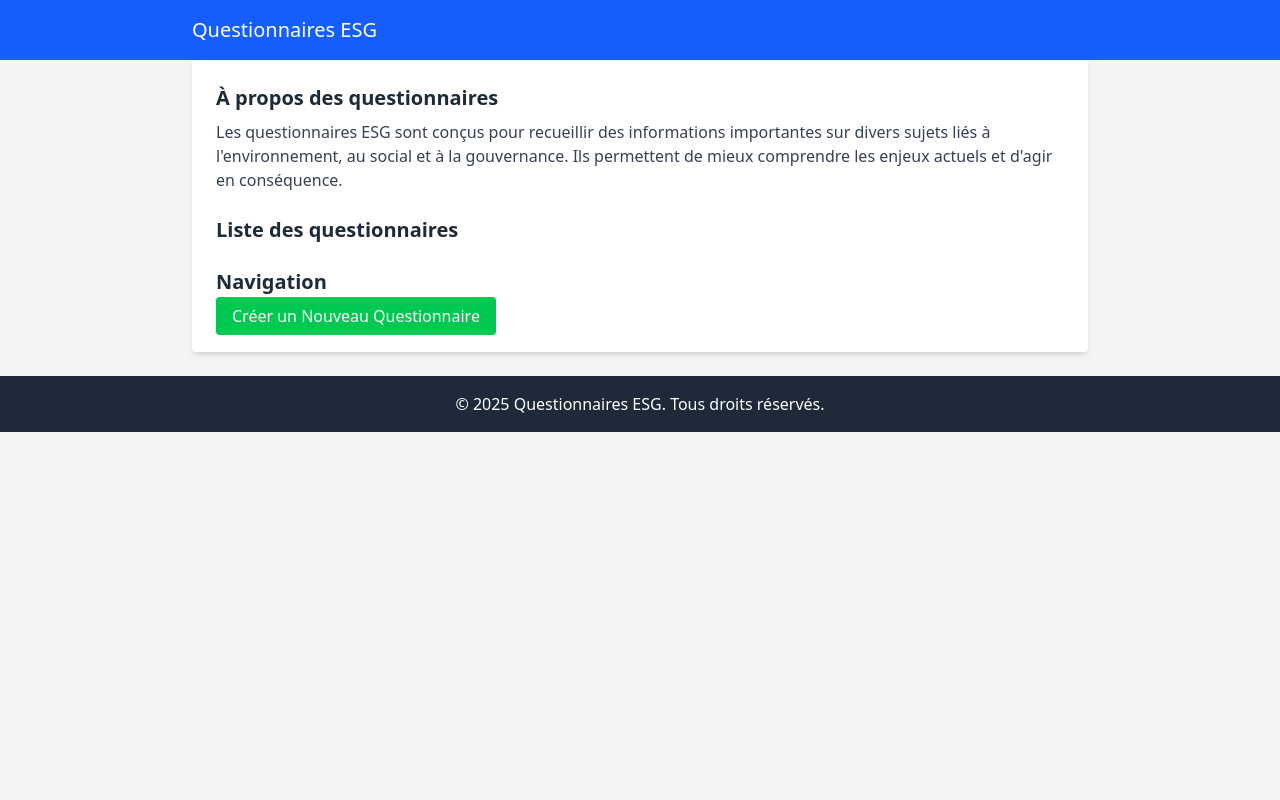
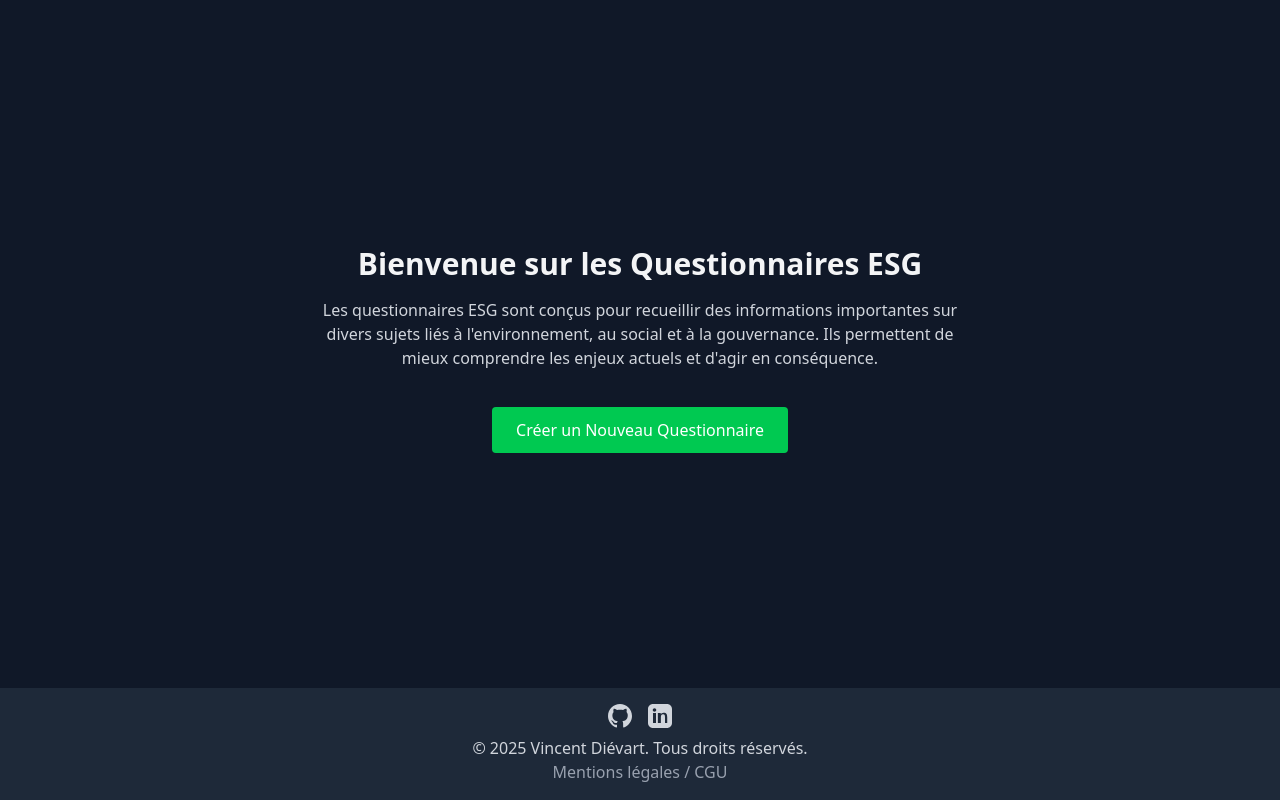
Before and after one commit to Idumii/QuestionnaireESGWeb, a PHP site: page / in a window 1280 px wide. Run offline with PHP 8.4, Linux system fonts and the light colour scheme; data that the repository does not hold is empty; style sheets or scripts are compiled from the project's sources.

Commit message:
refactor: Update index page layout and add mentions légales page for compliance

```diff
--- a/index.php
+++ b/index.php
@@ -8,54 +8,40 @@
     <link rel="stylesheet" href="src/output.css">
 </head>
 
-<body class="bg-gray-100 text-gray-800">
-    <header class="navbar bg-blue-600 text-white p-4">
-        <div class="flex justify-between items-center max-w-4xl mx-auto">
-            <a class="btn btn-ghost normal-case text-xl">Questionnaires ESG</a>
-        </div>
-    </header>
-    <main class="p-6 max-w-4xl mx-auto bg-white shadow-md rounded">
+<body class="bg-gray-900 text-gray-100 flex flex-col min-h-screen">
+    <main class="flex-grow flex flex-col justify-center items-center text-center p-6">
         <section class="mb-6">
-            <h2 class="text-xl font-semibold mb-2">À propos des questionnaires</h2>
-            <p class="text-gray-700">
-                Les questionnaires ESG sont conçus pour recueillir des informations importantes
-                sur divers sujets liés à l'environnement, au social et à la gouvernance.
-                Ils permettent de mieux comprendre les enjeux actuels et d'agir en conséquence.
+            <h1 class="text-3xl font-bold mb-4">Bienvenue sur les Questionnaires ESG</h1>
+            <p class="text-gray-300 max-w-2xl">
+                Les questionnaires ESG sont conçus pour recueillir des informations importantes sur divers sujets liés
+                à l'environnement, au social et à la gouvernance. Ils permettent de mieux comprendre les enjeux actuels
+                et d'agir en conséquence.
             </p>
         </section>
-        <section class="mb-6">
-            <h2 class="text-xl font-semibold mb-2">Liste des questionnaires</h2>
-            <ul class="space-y-4">
-                <?php
-                // Inclure la connexion à la base de données
-                require_once 'db_connection.php';
-
-                try {
-                    // Récupérer les questionnaires depuis la base de données
-                    $stmt = $pdo->query("SELECT id, nom, description FROM Questionnaires");
-                    while ($row = $stmt->fetch()) {
-                        echo '<li class="p-4 bg-gray-50 shadow rounded">';
-                        echo '<strong class="text-lg">' . htmlspecialchars($row['nom']) . '</strong><br>';
-                        echo '<p class="text-gray-600">' . htmlspecialchars($row['description']) . '</p>';
-                        echo '<a href="questionnaire.php?id=' . $row['id'] . '" class="text-blue-500 hover:underline">Répondre</a>';
-                        echo '</li>';
-                    }
-                } catch (PDOException $e) {
-                    echo '<p class="text-red-500 border border-red-500 bg-red-100 p-2 rounded">Erreur lors de la récupération des questionnaires : ' . $e->getMessage() . '</p>';
-                }
-                ?>
-            </ul>
-        </section>
         <section class="mt-6">
-            <h2 class="text-xl font-semibold mb-2">Navigation</h2>
             <a href="creationQuestionnaire.php"
-                class="bg-green-500 text-white px-4 py-2 rounded hover:bg-green-600 transition duration-300">
+                class="bg-green-500 text-white px-6 py-3 rounded hover:bg-green-600 transition duration-300">
                 Créer un Nouveau Questionnaire
             </a>
         </section>
     </main>
-    <footer class="bg-gray-800 text-white text-center p-4 mt-6">
-        <p>&copy; 2025 Questionnaires ESG. Tous droits réservés.</p>
+    <footer class="bg-gray-800 text-gray-300 text-center p-4">
+        <div class="flex justify-center space-x-4 mb-2">
+            <a href="https://github.com" target="_blank" class="hover:text-white">
+                <svg xmlns="http://www.w3.org/2000/svg" class="h-6 w-6" fill="currentColor" viewBox="0 0 24 24">
+                    <path
+                        d="M12 0C5.37 0 0 5.37 0 12c0 5.3 3.438 9.8 8.207 11.387.6.113.793-.263.793-.587v-2.17c-3.338.725-4.037-1.613-4.037-1.613-.547-1.387-1.338-1.755-1.338-1.755-1.087-.75.087-.725.087-.725 1.2.087 1.837 1.237 1.837 1.237 1.075 1.837 2.812 1.3 3.5.987.113-.775.425-1.3.775-1.6-2.662-.3-5.462-1.337-5.462-5.962 0-1.312.462-2.387 1.237-3.237-.125-.3-.537-1.512.113-3.15 0 0 1.012-.325 3.312 1.237.962-.263 2-.387 3.037-.387 1.037 0 2.075.125 3.037.387 2.3-1.562 3.312-1.237 3.312-1.237.65 1.637.237 2.85.113 3.15.775.85 1.237 1.925 1.237 3.237 0 4.637-2.8 5.662-5.462 5.962.437.375.825 1.125.825 2.275v3.375c0 .325.2.7.8.587C20.563 21.8 24 17.3 24 12c0-6.63-5.37-12-12-12z" />
+                </svg>
+            </a>
+            <a href="https://linkedin.com" target="_blank" class="hover:text-white">
+                <svg xmlns="http://www.w3.org/2000/svg" class="h-6 w-6" fill="currentColor" viewBox="0 0 24 24">
+                    <path
+                        d="M19 0h-14c-2.761 0-5 2.239-5 5v14c0 2.761 2.239 5 5 5h14c2.761 0 5-2.239 5-5v-14c0-2.761-2.239-5-5-5zm-11 19h-3v-10h3v10zm-1.5-11.268c-.966 0-1.75-.784-1.75-1.75s.784-1.75 1.75-1.75 1.75.784 1.75 1.75-.784 1.75-1.75 1.75zm13.5 11.268h-3v-5.5c0-1.381-.028-3.156-1.922-3.156-1.922 0-2.218 1.503-2.218 3.056v5.6h-3v-10h2.881v1.367h.041c.401-.759 1.381-1.559 2.841-1.559 3.041 0 3.6 2.003 3.6 4.606v5.586z" />
+                </svg>
+            </a>
+        </div>
+        <p>&copy; 2025 Vincent Diévart. Tous droits réservés.</p>
+        <a href="mentions_legales.php" class="text-gray-400 hover:text-white">Mentions légales / CGU</a>
     </footer>
 </body>
 
```
Also changed, not shown: mentions_legales.php (added, +70 -0 lines).
